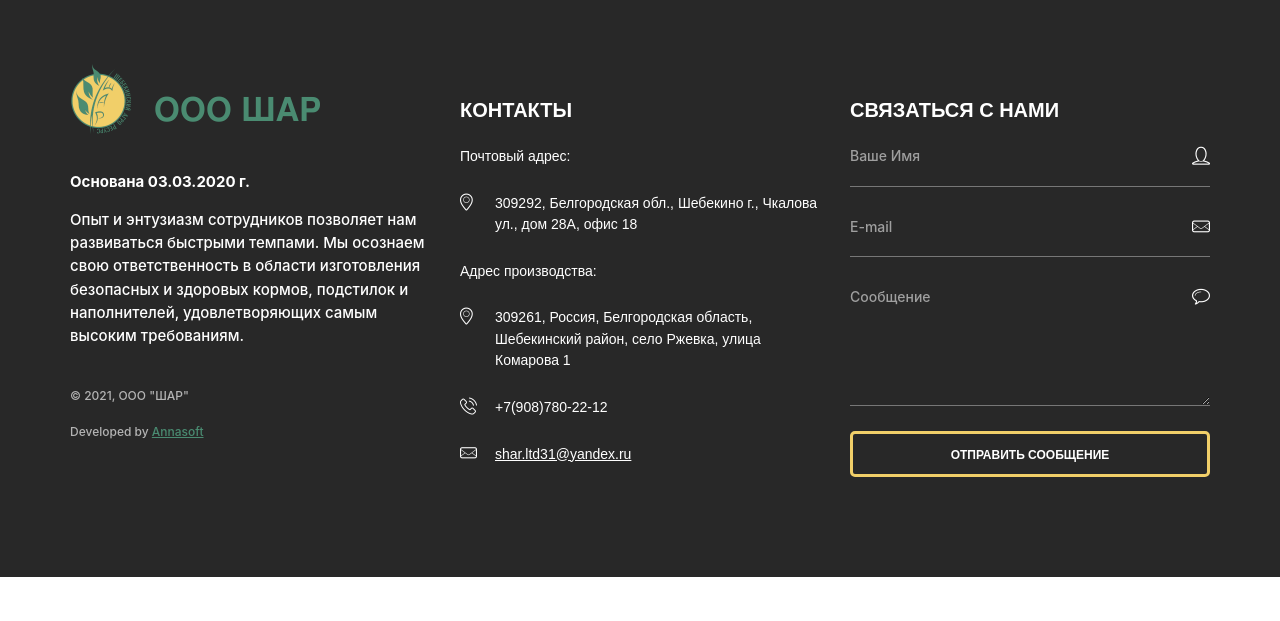
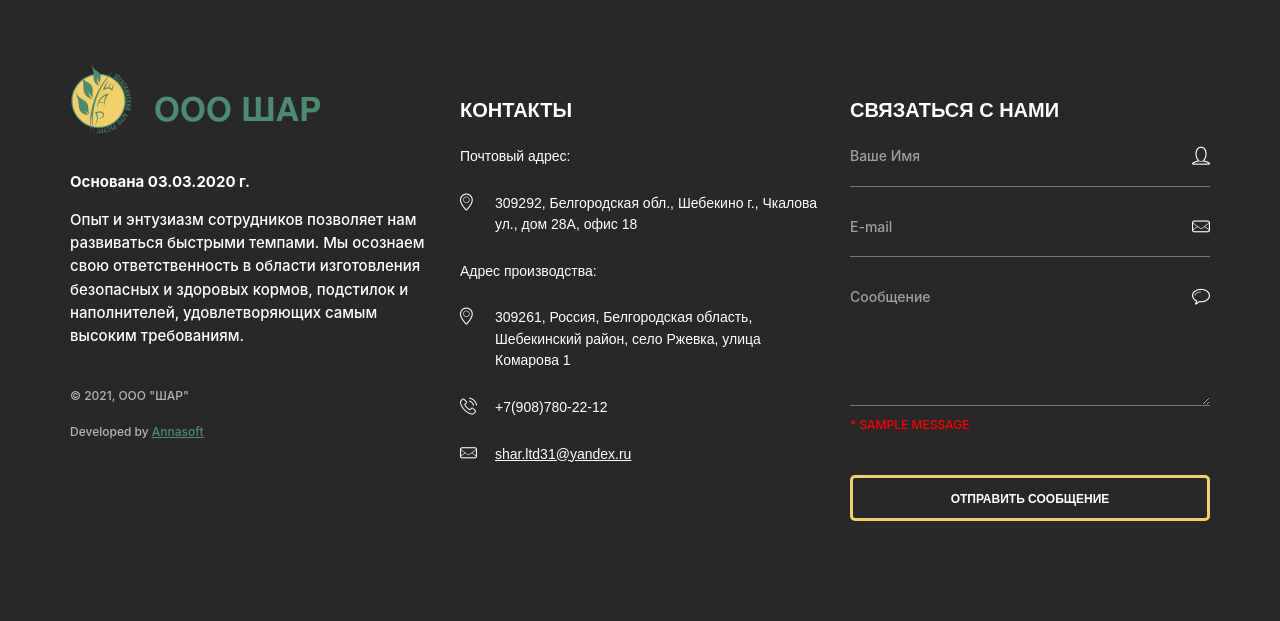
Before and after one commit to MaximPekshev/lucerna, a Django app: page / in a window 1280 px wide. Shown: the part 3862-4483 px from the top of the page. Before the commit the page ends 4439 px from the top, so only its background shows below. Run offline with Django 3.2, Linux system fonts and the light colour scheme; tables that the repository leaves empty hold one stand-in row (values such as "Sample post"); one stand-in notice (Sample message) is shown; some libraries are stand-ins or nearby versions.

Commit message:
reCapcha

```diff
--- a/baseapp/forms.py
+++ b/baseapp/forms.py
@@ -10,7 +10,7 @@ class ContactForm(forms.Form):
 			'id': 'contactNameInput',
 
 		}))
-	contactEmail = forms.EmailField(max_length=30, widget=forms.TextInput(attrs={
+	contactEmail = forms.EmailField(max_length=30, widget=forms.EmailInput(attrs={
 			'class': 'textfield',
 			'placeholder': 'E-mail',
 			'id': 'contactEmailInput',
--- a/baseapp/templates/baseapp/base.html
+++ b/baseapp/templates/baseapp/base.html
@@ -179,7 +179,9 @@
 										<i class="fontello-comment"></i>
 										{{ contact_form.contactComment }}
 									</label>
-
+									{% for message in messages %}
+                                    <p  style="color: red" class="text-uppercase" >* {{ message }} </p>
+                                    {% endfor %}
 									{{ contact_form.captcha }}
 
 									<div class="btn-wrp">
--- a/baseapp/views.py
+++ b/baseapp/views.py
@@ -1,10 +1,12 @@
-from django.shortcuts import render
+from django.shortcuts import render, redirect
 from .forms import ContactForm
 from decouple import config
 
 import smtplib, ssl
 from email.mime.text import MIMEText
 from email.mime.multipart import MIMEMultipart
+
+from django.contrib					import messages
 
 def show_index(request):
 	active = 1
@@ -63,10 +65,12 @@ def send_contact_form(request):
 			send_mail(contactName, contactEmail, contactComment)
 
 			message = 'Форма обратной связи успешно отправлена.'
+			messages.info(request, 'Форма обратной связи успешно отправлена.')
 
 		else:
 
 			message = 'Форма обратной связи заполнена некорректно. Попробуйте еще раз.'
+			messages.info(request, 'Форма обратной связи заполнена некорректно. Подтвердите что вы не робот.')
 
 
 	context = {
@@ -74,8 +78,6 @@ def send_contact_form(request):
 		'contact_form':ContactForm(),
  	}
 	return render(request, 'baseapp/send_form_success.html', context)
-
-
 
 def send_mail(name, email, comment):
 
--- a/en_baseapp/forms.py
+++ b/en_baseapp/forms.py
@@ -10,7 +10,7 @@ class ContactForm(forms.Form):
 			'id': 'contactNameInput',
 
 		}))
-	contactEmail = forms.EmailField(max_length=30, widget=forms.TextInput(attrs={
+	contactEmail = forms.EmailField(max_length=30, widget=forms.EmailInput(attrs={
 			'class': 'textfield',
 			'placeholder': 'E-mail',
 			'id': 'contactEmailInput',
--- a/en_baseapp/templates/en_baseapp/en_base.html
+++ b/en_baseapp/templates/en_baseapp/en_base.html
@@ -181,7 +181,9 @@
 										<i class="fontello-comment"></i>
 										{{ contact_form.contactComment }}
 									</label>
-
+									{% for message in messages %}
+                                    <p  style="color: red" class="text-uppercase" >* {{ message }} </p>
+                                    {% endfor %}
 									{{ contact_form.captcha }}
 
 									<div class="btn-wrp">
--- a/en_baseapp/views.py
+++ b/en_baseapp/views.py
@@ -5,6 +5,8 @@ from decouple import config
 import smtplib, ssl
 from email.mime.text import MIMEText
 from email.mime.multipart import MIMEMultipart
+from django.contrib					import messages
+
 
 def en_show_index(request):
 	active = 1
@@ -62,11 +64,11 @@ def en_send_contact_form(request):
 			send_mail(contactName, contactEmail, contactComment)
 
 			message = 'Contact form successfully sent.'
-
+			messages.info(request, 'Contact form successfully sent.')
 		else:
 
 			message = 'The contact form is filled out incorrectly. Try again.'
-
+			messages.info(request, 'The contact form is filled out incorrectly. Confirm that you are not a robot.')
 
 	context = {
 		'message' : message,
```
Also changed, not shown: baseapp/templates/baseapp/index.html (+0 -37 lines), en_baseapp/templates/en_baseapp/en_index.html (+1 -37 lines).
